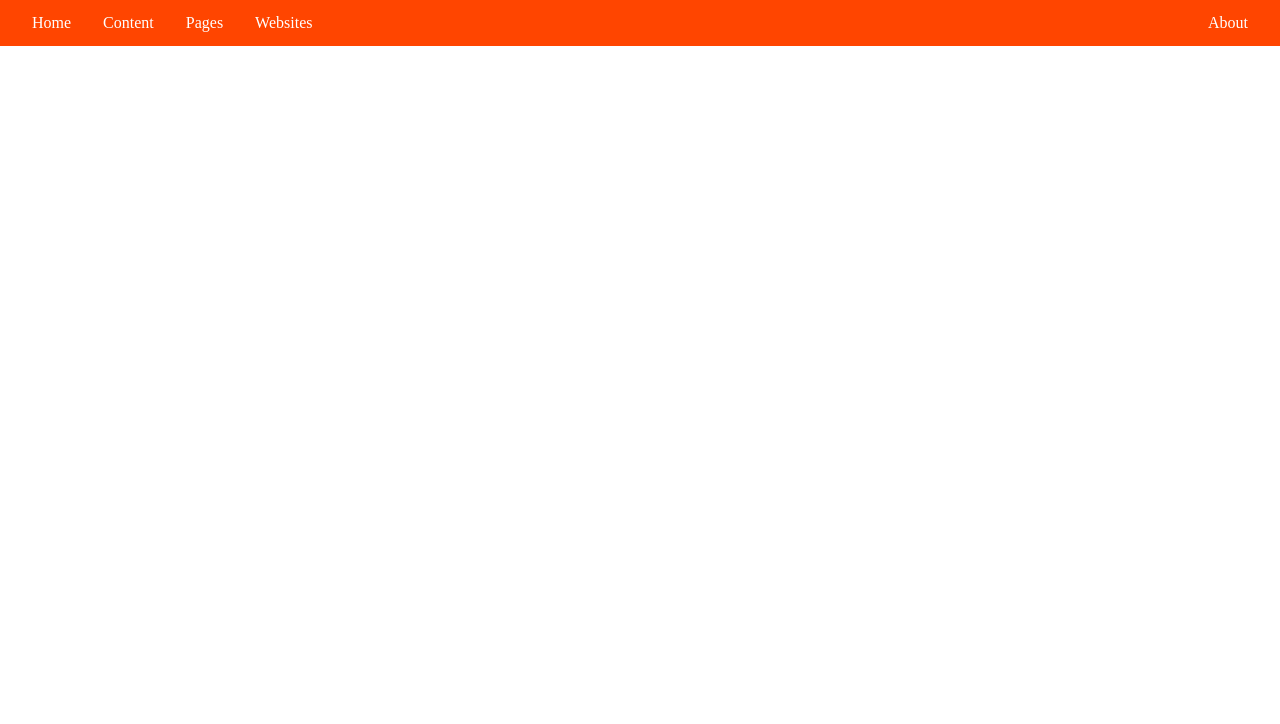
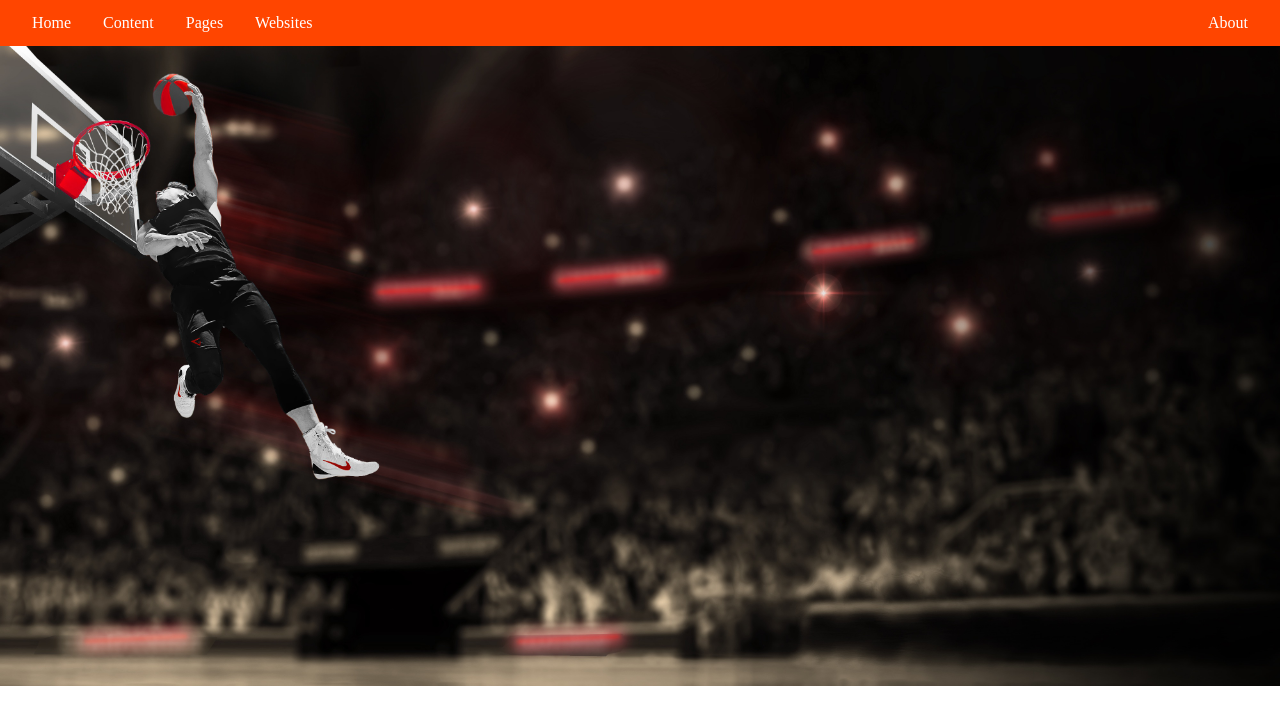
Before and after one commit to siddhant-maurya17/Types-of-navbar, a plain HTML site: page index.html in a window 1280 px wide. Drawn offline with Linux system fonts and the light colour scheme.

Commit message:
navbar-hori-game

```diff
--- a/index.html
+++ b/index.html
@@ -18,6 +18,7 @@
                 <li><a href="#">About</a></li>
             </ul>
         </nav>
+        <img src="CodeGame.jpg" height="100%" width="100%" alt="Image">
      </div>
 </body>
 </html>
```
